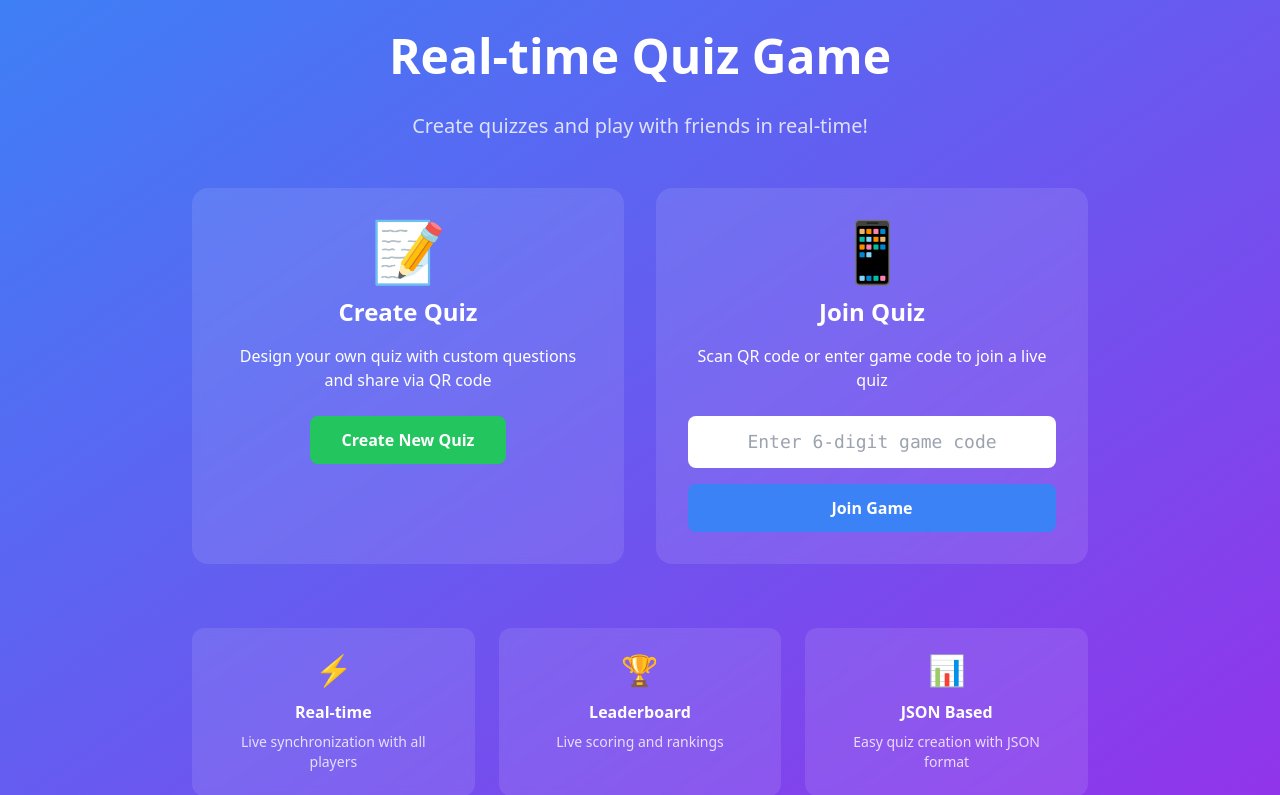
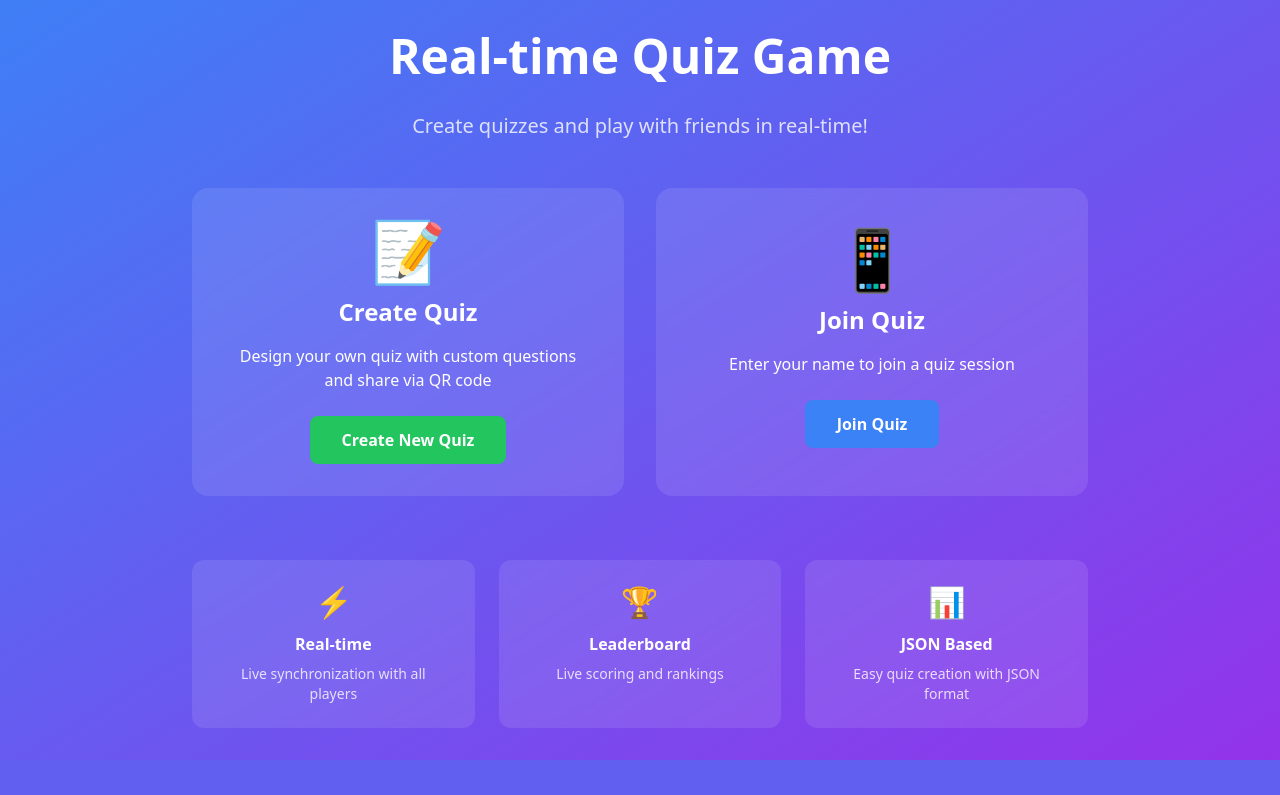
Before and after one commit to Naman-56-56/quizmaster, a Django app: page / in a window 1280 px wide. Shown: the part 64-859 px from the top of the page. After the commit the page ends 824 px from the top, so only its background shows below. Run offline with Django 4.2, Linux system fonts and the light colour scheme; some libraries are stand-ins or nearby versions.

Commit message:
quiz ui changes

```diff
--- a/quiz/models.py
+++ b/quiz/models.py
@@ -71,12 +71,12 @@ class GameSession(models.Model):
 
 class Player(models.Model):
     session = models.ForeignKey(GameSession, on_delete=models.CASCADE, related_name='players')
-    nickname = models.CharField(max_length=50)
+    name = models.CharField(max_length=50)
     score = models.IntegerField(default=0)
     joined_at = models.DateTimeField(auto_now_add=True)
 
     class Meta:
-        unique_together = ['session', 'nickname']
+        unique_together = ['session', 'name']
 
     def __str__(self):
-        return f"{self.nickname} - {self.score}"
+        return f"{self.name} - {self.score}"
--- a/quiz/urls.py
+++ b/quiz/urls.py
@@ -6,7 +6,7 @@ urlpatterns = [
     path('create/', views.create_quiz, name='create_quiz'),
     path('created/<str:game_code>/', views.quiz_created, name='quiz_created'),
     path('host/<str:game_code>/', views.host_game, name='host_game'),
-    path('join/<str:game_code>/', views.join_game, name='join_game'),
+
     path('play/<str:game_code>/', views.play_game, name='play_game'),
     path('api/submit-answer/', views.submit_answer, name='submit_answer'),
     path('api/leaderboard/<str:game_code>/', views.leaderboard, name='leaderboard'),
--- a/quiz/views.py
+++ b/quiz/views.py
@@ -59,44 +59,7 @@ def host_game(request, game_code):
         'players': players
     })
 
-def join_game(request, game_code):
-    quiz = get_object_or_404(Quiz, game_code=game_code)
 
-    if request.method == 'POST':
-        nickname = request.POST.get('nickname', '').strip()
-
-        if not nickname:
-            return render(request, 'quiz/join_game.html', {
-                'quiz': quiz,
-                'error': 'Please enter a nickname'
-            })
-
-        # Get or create session
-        session, created = GameSession.objects.get_or_create(
-            quiz=quiz,
-            defaults={'status': 'WAITING'}
-        )
-
-        # Check if nickname is taken
-        if session.players.filter(nickname=nickname).exists():
-            return render(request, 'quiz/join_game.html', {
-                'quiz': quiz,
-                'error': 'Nickname already taken'
-            })
-
-        # Create player
-        player = Player.objects.create(
-            session=session,
-            nickname=nickname
-        )
-
-        # Store player info in session
-        request.session['player_id'] = player.id
-        request.session['game_code'] = game_code
-
-        return redirect('play_game', game_code=game_code)
-
-    return render(request, 'quiz/join_game.html', {'quiz': quiz})
 
 def play_game(request, game_code):
     quiz = get_object_or_404(Quiz, game_code=game_code)
--- a/templates/quiz/home.html
+++ b/templates/quiz/home.html
@@ -18,25 +18,17 @@
         </div>
 
         <!-- Join Quiz -->
-        <div class="bg-white/10 backdrop-blur-sm rounded-2xl p-8 text-white">
+        <div class="bg-white/10 backdrop-blur-sm rounded-2xl p-8 text-white flex flex-col items-center justify-center">
             <div class="text-6xl mb-4">📱</div>
             <h2 class="text-2xl font-bold mb-4">Join Quiz</h2>
-            <p class="mb-6">Scan QR code or enter game code to join a live quiz</p>
-
-            <form id="joinForm" class="space-y-4">
-                <input type="text"
-                       id="gameCode"
-                       placeholder="Enter 6-digit game code"
-                       class="w-full px-4 py-3 rounded-lg text-gray-800 text-center font-mono text-lg"
-                       maxlength="6">
-                <button type="submit"
-                        class="w-full bg-blue-500 hover:bg-blue-600 text-white px-8 py-3 rounded-lg font-semibold transition-colors">
-                    Join Game
-                </button>
+            <p class="mb-6">Enter your name to join a quiz session</p>
+            <button id="showJoinFormBtn" class="bg-blue-500 hover:bg-blue-600 text-white px-8 py-3 rounded-lg font-semibold transition-colors mb-2">Join Quiz</button>
+            <form id="joinNameForm" class="space-y-4 w-full max-w-xs hidden">
+                <input type="text" id="userName" name="userName" placeholder="Enter your name" class="w-full px-4 py-3 rounded-lg text-gray-800 text-center font-mono text-lg" required>
+                <button type="submit" class="w-full bg-blue-500 hover:bg-blue-600 text-white px-8 py-3 rounded-lg font-semibold transition-colors">Continue</button>
             </form>
         </div>
     </div>
-
     <!-- Features -->
     <div class="mt-16 grid md:grid-cols-3 gap-6">
         <div class="bg-white/10 backdrop-blur-sm rounded-xl p-6 text-white">
@@ -55,18 +47,23 @@
             <p class="text-sm opacity-80">Easy quiz creation with JSON format</p>
         </div>
     </div>
-</div>
-
 <script>
-document.getElementById('joinForm').addEventListener('submit', function(e) {
-    e.preventDefault();
-    const gameCode = document.getElementById('gameCode').value.trim().toUpperCase();
-
-    if (gameCode.length === 6) {
-        window.location.href = `/join/${gameCode}/`;
-    } else {
-        showNotification('Please enter a valid 6-character game code', 'error');
-    }
-});
+const showJoinFormBtn = document.getElementById('showJoinFormBtn');
+const joinNameForm = document.getElementById('joinNameForm');
+if (showJoinFormBtn && joinNameForm) {
+    showJoinFormBtn.addEventListener('click', function() {
+        showJoinFormBtn.style.display = 'none';
+        joinNameForm.classList.remove('hidden');
+    });
+    joinNameForm.addEventListener('submit', function(e) {
+        e.preventDefault();
+        const userName = document.getElementById('userName').value.trim();
+        if (userName.length > 0) {
+            // You can handle the next step here, e.g., redirect or show a message
+            alert('Welcome, ' + userName + '!');
+        }
+    });
+}
 </script>
+ </div>
 {% endblock %}
```
Also changed, not shown: quiz/migrations/0001_initial.py (added), quiz/migrations/__init__.py (added).
